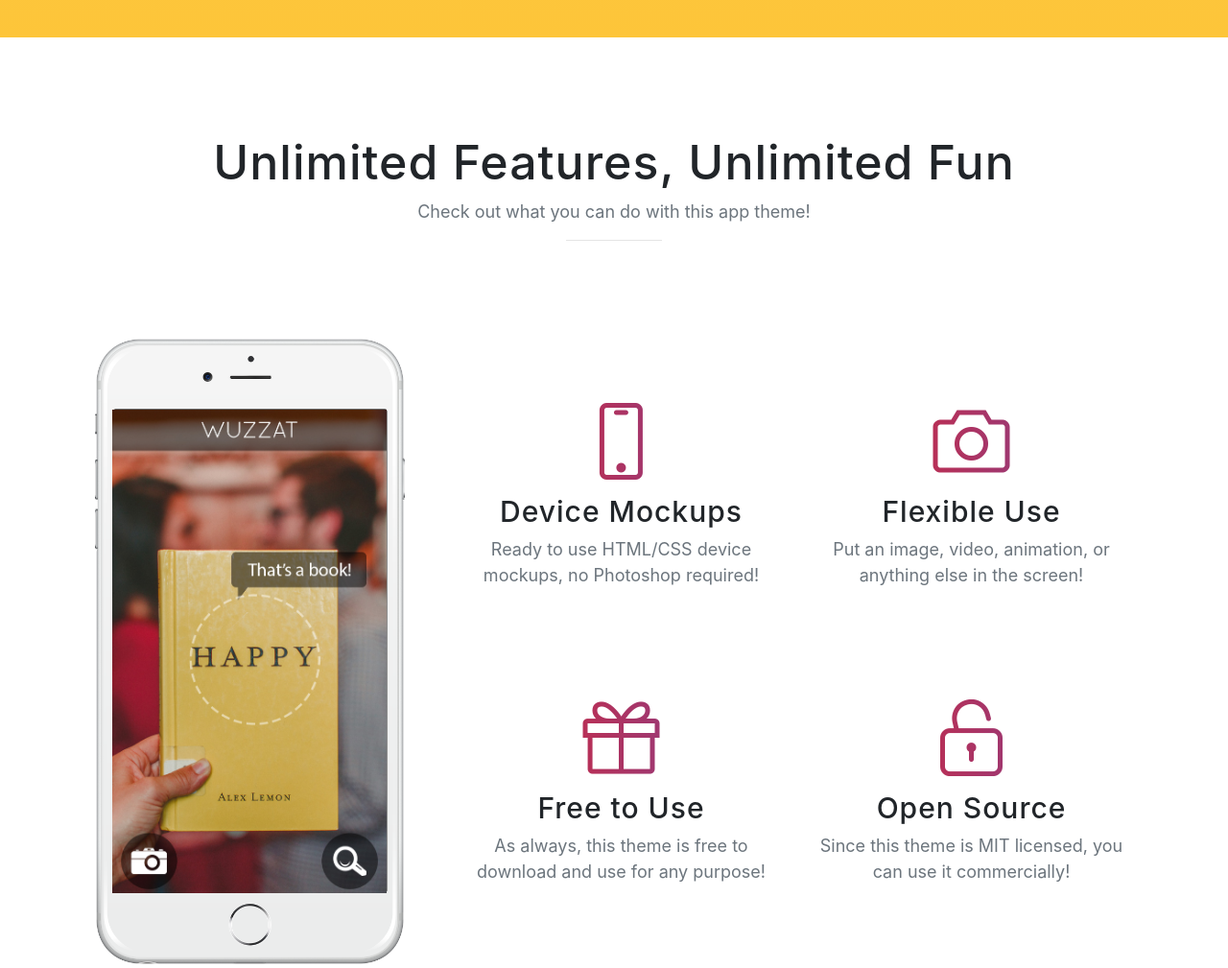
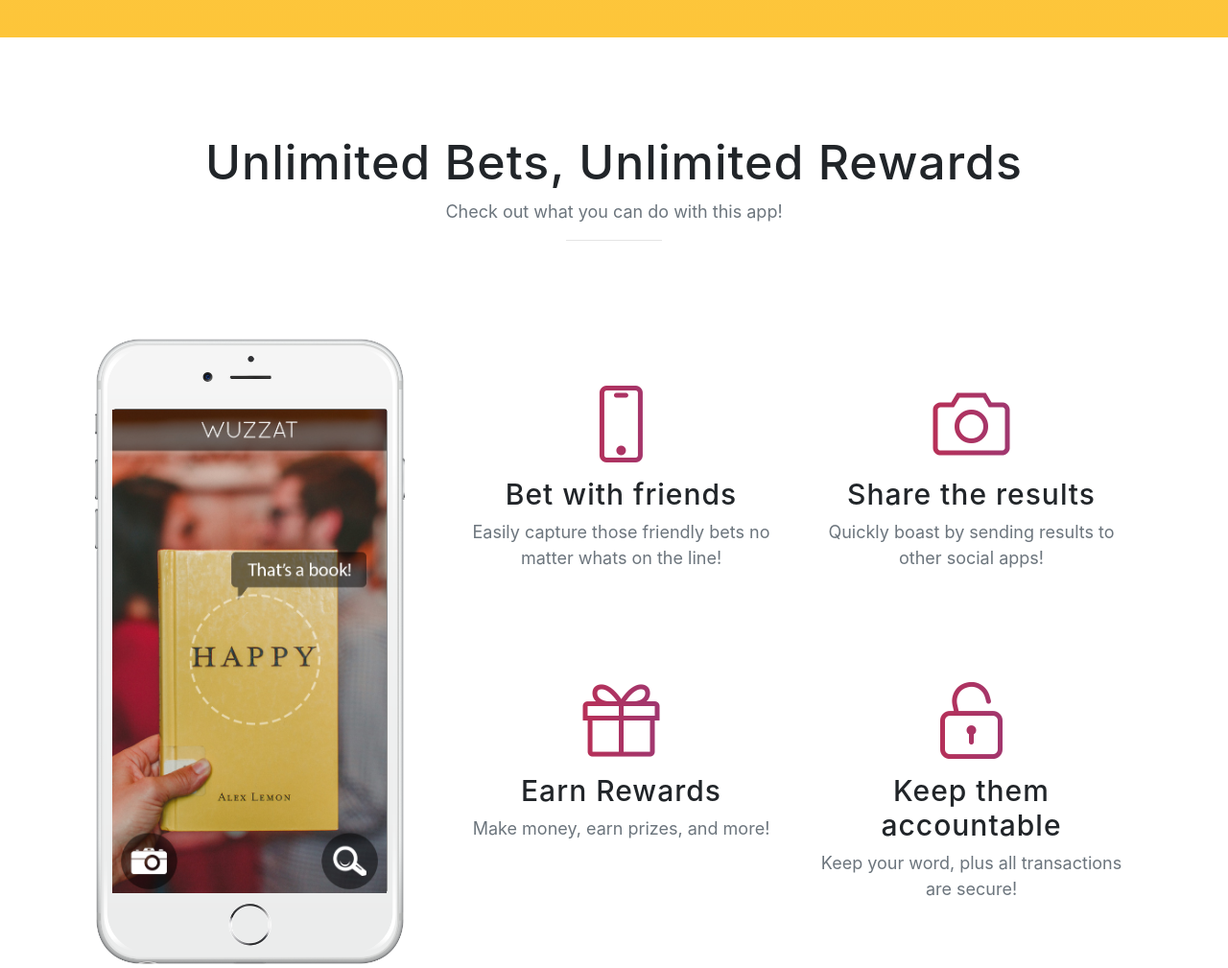
Before and after one commit to wtcrutch/Okbetusa, a website with bundled scripts: page index.html in a window 1280 px wide. Shown: the part 1340-2349 px from the top of the page at 96% size. Built offline with nearby package versions, Linux system fonts and the light colour scheme; a web font is replaced by a local one.

Commit message:
update1.2
OkBet

```diff
--- a/index.html
+++ b/index.html
@@ -8,7 +8,7 @@
     <meta name="description" content="">
     <meta name="author" content="">
 
-    <title>New Age - Start Bootstrap Theme</title>
+    <title>OK Bet - Everyone Bets</title>
 
     <!-- Bootstrap core CSS -->
     <link href="vendor/bootstrap/css/bootstrap.min.css" rel="stylesheet">
@@ -33,7 +33,7 @@
     <!-- Navigation -->
     <nav class="navbar navbar-expand-lg navbar-light fixed-top" id="mainNav">
       <div class="container">
-        <a class="navbar-brand js-scroll-trigger" href="#page-top">Start Bootstrap</a>
+        <a class="navbar-brand js-scroll-trigger" href="#page-top">A New Way to Bet </a>
         <button class="navbar-toggler navbar-toggler-right" type="button" data-toggle="collapse" data-target="#navbarResponsive" aria-controls="navbarResponsive" aria-expanded="false" aria-label="Toggle navigation">
           Menu
           <i class="fa fa-bars"></i>
@@ -59,8 +59,8 @@
         <div class="row h-100">
           <div class="col-lg-7 my-auto">
             <div class="header-content mx-auto">
-              <h1 class="mb-5">New Age is an app landing page that will help you beautifully showcase your new mobile app, or anything else!</h1>
-              <a href="#download" class="btn btn-outline btn-xl js-scroll-trigger">Start Now for Free!</a>
+              <h1 class="mb-5">OK Bet is a social platform that will help you showcase your skills while honoring your word!</h1>
+              <a href="#download" class="btn btn-outline btn-xl js-scroll-trigger">Bet With US!</a>
             </div>
           </div>
           <div class="col-lg-5 my-auto">
@@ -100,8 +100,8 @@
     <section class="features" id="features">
       <div class="container">
         <div class="section-heading text-center">
-          <h2>Unlimited Features, Unlimited Fun</h2>
-          <p class="text-muted">Check out what you can do with this app theme!</p>
+          <h2>Unlimited Bets, Unlimited Rewards</h2>
+          <p class="text-muted">Check out what you can do with this app!</p>
           <hr>
         </div>
         <div class="row">
@@ -126,15 +126,15 @@
                 <div class="col-lg-6">
                   <div class="feature-item">
                     <i class="icon-screen-smartphone text-primary"></i>
-                    <h3>Device Mockups</h3>
-                    <p class="text-muted">Ready to use HTML/CSS device mockups, no Photoshop required!</p>
+                    <h3>Bet with friends</h3>
+                    <p class="text-muted">Easily capture those friendly bets no matter whats on the line!</p>
                   </div>
                 </div>
                 <div class="col-lg-6">
                   <div class="feature-item">
                     <i class="icon-camera text-primary"></i>
-                    <h3>Flexible Use</h3>
-                    <p class="text-muted">Put an image, video, animation, or anything else in the screen!</p>
+                    <h3>Share the results</h3>
+                    <p class="text-muted">Quickly boast by sending results to other social apps!</p>
                   </div>
                 </div>
               </div>
@@ -142,15 +142,15 @@
                 <div class="col-lg-6">
                   <div class="feature-item">
                     <i class="icon-present text-primary"></i>
-                    <h3>Free to Use</h3>
-                    <p class="text-muted">As always, this theme is free to download and use for any purpose!</p>
+                    <h3>Earn Rewards</h3>
+                    <p class="text-muted">Make money, earn prizes, and more!</p>
                   </div>
                 </div>
                 <div class="col-lg-6">
                   <div class="feature-item">
                     <i class="icon-lock-open text-primary"></i>
-                    <h3>Open Source</h3>
-                    <p class="text-muted">Since this theme is MIT licensed, you can use it commercially!</p>
+                    <h3>Keep them accountable</h3>
+                    <p class="text-muted">Keep your word, plus all transactions are secure!</p>
                   </div>
                 </div>
               </div>
@@ -163,8 +163,8 @@
     <section class="cta">
       <div class="cta-content">
         <div class="container">
-          <h2>Stop waiting.<br>Start building.</h2>
-          <a href="#contact" class="btn btn-outline btn-xl js-scroll-trigger">Let's Get Started!</a>
+          <h2>Stop waiting.<br>Start betting.</h2>
+          <a href="#contact" class="btn btn-outline btn-xl js-scroll-trigger">Get Started!</a>
         </div>
       </div>
       <div class="overlay"></div>
@@ -197,7 +197,7 @@
 
     <footer>
       <div class="container">
-        <p>&copy; Your Website 2018. All Rights Reserved.</p>
+        <p>&copy; OKBETUSA 2018. All Rights Reserved.</p>
         <ul class="list-inline">
           <li class="list-inline-item">
             <a href="#">Privacy</a>
```
Also changed, not shown: 1 other file.
